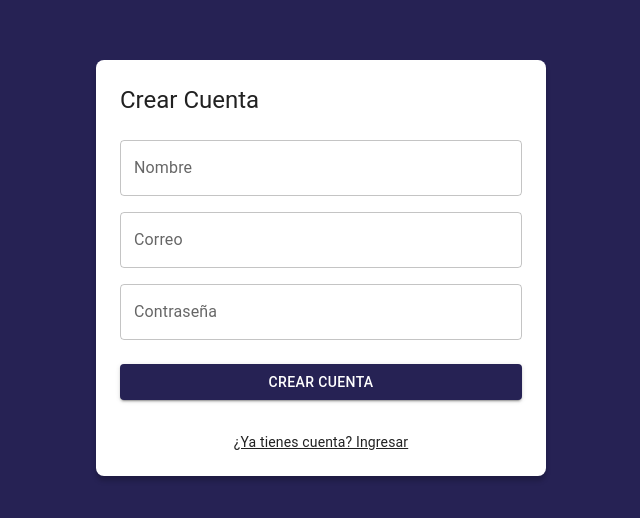
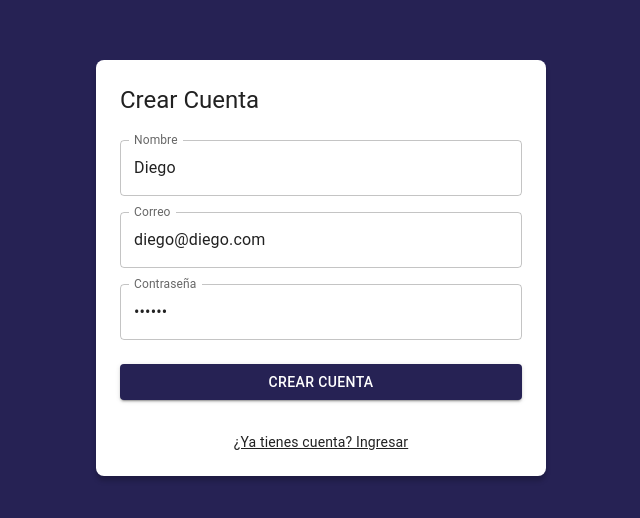
Before and after one commit to diegotoledo13/journalApp, a React (Vite) app: page /auth/register in a window 1280 px wide. Shown: the part 132-650 px from the top of the page, without its empty margins (319-959 px from the left). Built offline with nearby package versions, Linux system fonts and the light colour scheme.

Commit message:
trabajando en la auht

```diff
--- a/src/auth/pages/RegisterPage.jsx
+++ b/src/auth/pages/RegisterPage.jsx
@@ -1,12 +1,24 @@
 import { Link as RouterLink } from "react-router-dom";
-import { Google } from "@mui/icons-material";
 import { Button, Grid, Link, TextField, Typography } from "@mui/material";
 import { AuthLayaout } from "../layout/AuthLayaout";
+import { useForm } from "../../hooks/useForm";
+
+const fromData = {
+  displayName: "Diego",
+  email: "diego@diego.com",
+  password: "123456",
+};
 
 export const RegisterPage = () => {
+  const { displayName, email, password, onInputChange, formState } =
+    useForm(fromData);
+  const onSubmit = (event) => {
+    event.preventDefault();
+    console.log(formState);
+  };
   return (
     <AuthLayaout title="Crear Cuenta">
-      <form>
+      <form onSubmit={onSubmit}>
         <Grid container>
           <Grid item xs={12} sx={{ mt: 2 }}>
             <TextField
@@ -14,6 +26,9 @@ export const RegisterPage = () => {
               type="text"
               placeholder="Jonh Doe"
               fullWidth
+              name="displayName"
+              value={displayName}
+              onChange={onInputChange}
             />
           </Grid>
           <Grid item xs={12} sx={{ mt: 2 }}>
@@ -22,6 +37,9 @@ export const RegisterPage = () => {
               type="email"
               placeholder="correo@google.com"
               fullWidth
+              name="email"
+              value={email}
+              onChange={onInputChange}
             />
           </Grid>
           <Grid item xs={12} sx={{ mt: 2 }}>
@@ -30,11 +48,14 @@ export const RegisterPage = () => {
               type="password"
               placeholder="Contraseña"
               fullWidth
+              name="password"
+              value={password}
+              onChange={onInputChange}
             />
           </Grid>
           <Grid container spacing={2} sx={{ mb: 2, mt: 1 }}>
             <Grid item xs={12}>
-              <Button variant="contained" fullWidth>
+              <Button type="submit" variant="contained" fullWidth>
                 Crear Cuenta
               </Button>
             </Grid>
```
